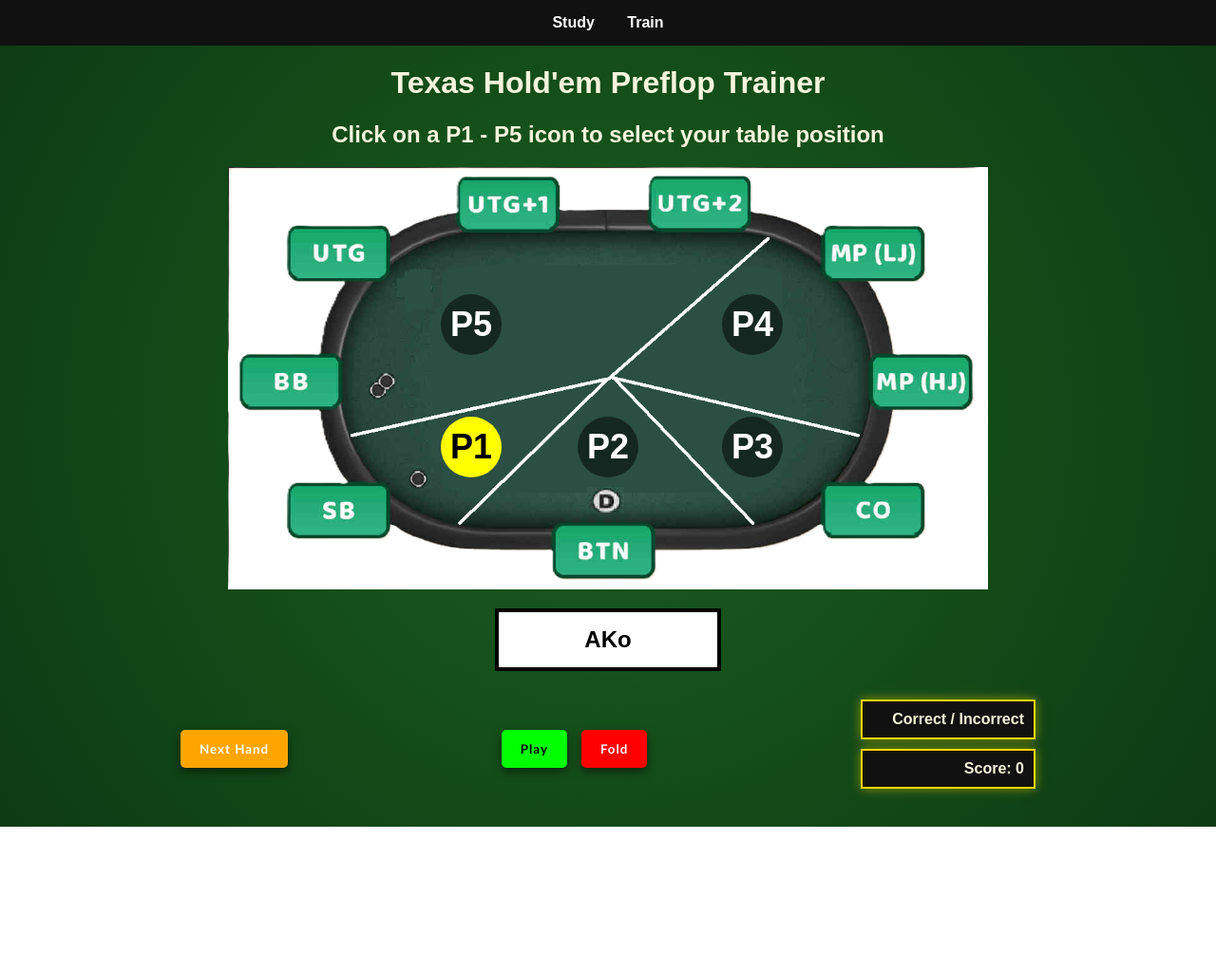
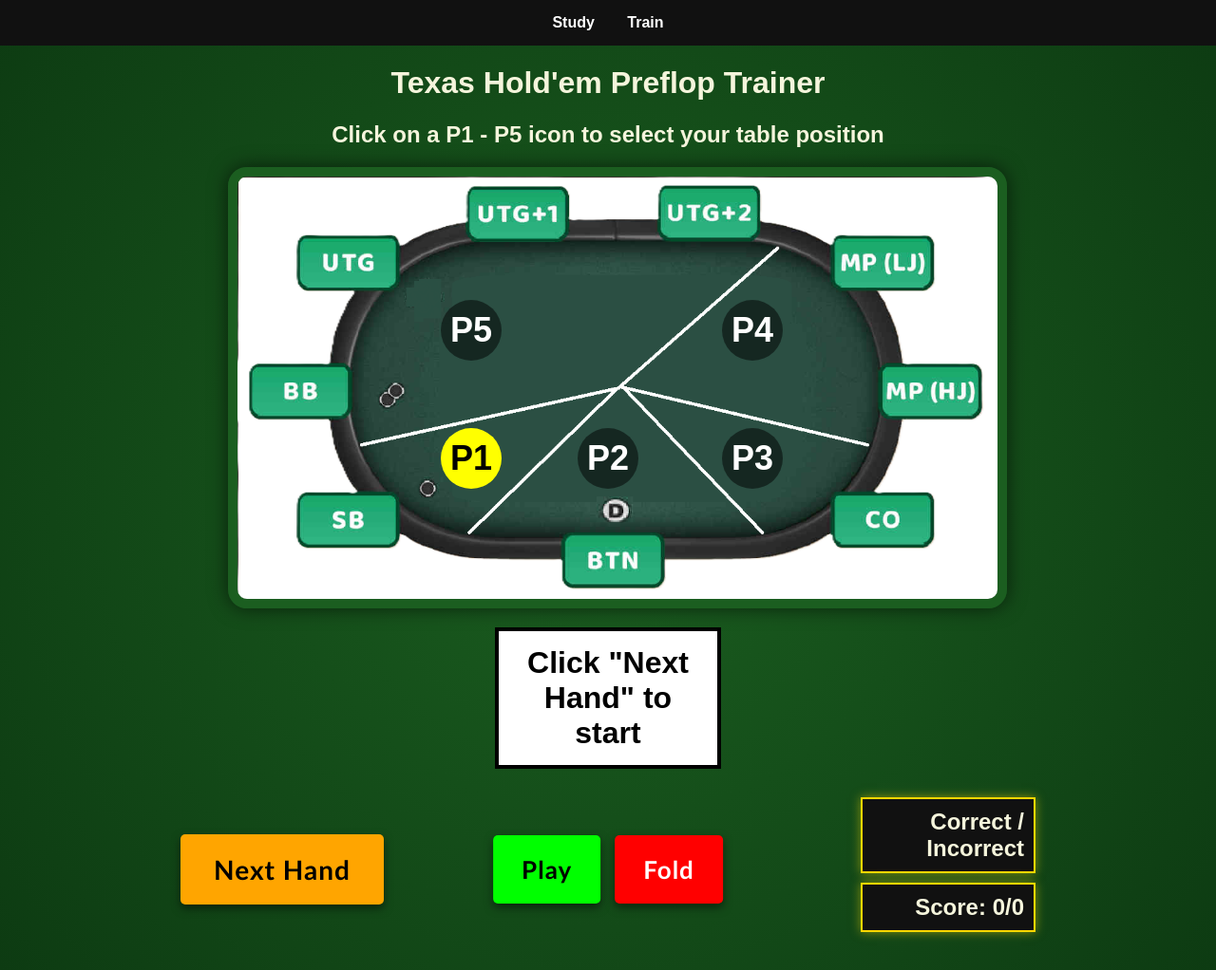
Before and after one commit to ruairimckenna/Java-Script-Assignment, a plain HTML site: page train.html in a window 1280 px wide. Shown: the whole page at 95% size. Before the commit the page ends 871 px from the top, so only its background shows below. Drawn offline with Linux system fonts and the light colour scheme.

Commit message:
Trying to fix font sizes and centering
Fiddling around with font sizes mostly to figure out what works good with each screen

```diff
--- a/style.css
+++ b/style.css
@@ -56,12 +56,13 @@ nav a:hover {
 /* Card combination display box */
 #card-display {
     width: 200px;
+    min-height: 50px;
     margin: 20px auto;
     padding: 15px;
     border: 4px solid black;
     background-color: white;
     color: black;
-    font-size: 1.5em;
+    font-size: min(4vw, 32px);
     font-weight: bold;
 }
 
@@ -78,6 +79,9 @@ nav a:hover {
     width: 100%;
     height: auto;
     display: block;
+    border: 10px solid #1b5e20;
+    border-radius: 20px;
+    box-shadow: 0 0 20px rgba(0,0,0,0.6);
 }
 
 /* Table sections */
@@ -105,20 +109,25 @@ nav a:hover {
 
 /* Controls container */
 #controls-container {
+    position: relative;
+    width: 90%;
+    max-width: 900px;
+    align-items: center;
     display: flex;
     justify-content: space-between;
-    align-items: center;
-    width: 90%;
-    max-width: 900px;
     margin: 30px auto;
-    flex-wrap: wrap; /* Wrap on smaller screens */
+}
+
+#left-btn {
+    flex: 0 0 auto;
 }
 
 /* Left button */
 #next-hand {
     background-color: orange;
-    color: white;
-    padding: 12px 20px;
+    color: black;
+    padding: 20px 35px;
+    font-size: min(3.6vw, 28px);
     border: none;
     border-radius: 5px;
     cursor: pointer;
@@ -126,14 +135,19 @@ nav a:hover {
 
 /* Center buttons */
 #play-fold {
+    position: absolute;
+    gap: 15px;
     display: flex;
-    gap: 15px;
+    left: 50%;
+    transform: translateX(-50%);
+    margin: 0 auto;
 }
 
 #play {
     background-color: #00ff00; /* bright green */
     color: black;
-    padding: 12px 20px;
+    padding: 20px 30px;
+    font-size: min(3.5vw, 26px);
     border: none;
     border-radius: 5px;
     cursor: pointer;
@@ -142,7 +156,8 @@ nav a:hover {
 #fold {
     background-color: #ff0000; /* bright red */
     color: white;
-    padding: 12px 20px;
+    padding: 20px 30px;
+    font-size: min(3.5vw, 26px);
     border: none;
     border-radius: 5px;
     cursor: pointer;
@@ -157,10 +172,12 @@ nav a:hover {
 #score-box {
     width: 160px;
     padding: 10px;
+    min-height: 24px;
     background: #111;
     border: 2px solid gold;
     color: #f5f5dc;
     font-weight: bold;
+    font-size: min(4vw, 24px);
     margin-bottom: 10px;
     box-shadow: 0 0 10px rgba(255,215,0,0.5);
 }
--- a/train.html
+++ b/train.html
@@ -28,11 +28,13 @@
     </div>
 
      <!-- Card combination display -->
-    <div id="card-display">AKo</div>
+    <div id="card-display">Click "Next Hand" to start</div>
 
     <!-- Controls, feedback, and score -->
     <div id="controls-container">
+        <div id="left-btn">
         <button id="next-hand">Next Hand</button>
+        </div>
 
         <div id="play-fold">
             <button id="play">Play</button>
@@ -41,7 +43,7 @@
 
         <div id="answer-box">
             <div id="theanswer-box">Correct / Incorrect</div>
-            <div id="score-box">Score: 0</div>
+            <div id="score-box">Score: 0/0</div>
         </div>
     </div>
 
--- a/train.js
+++ b/train.js
@@ -138,18 +138,24 @@ const scoreDisplay = document.getElementById("score-box");
 let score = 0
 let totalHands = 0;
 let currentHand = "";
+let handActive = false;
 
 nextHandBtn.addEventListener("click", function() {
     const randomIndex = Math.floor(Math.random() * allHands.length);
     currentHand = allHands[randomIndex];
     cardDisplay.textContent = currentHand;
     console.log("Next Hand clicked: " + currentHand);
-    resultDisplay.textContent = "";
+    resultDisplay.textContent = "Your decision is...";
+
+    handActive = true;
 });
 
+// Check answer function //
+
 function checkAnswer(userChoice) {
-    if (!currentHand) return;
+    if (!handActive) return;
 
+    handActive = false;
     totalHands++;
 
     const shouldPlay = currentRange.includes(currentHand);
@@ -167,7 +173,6 @@ function checkAnswer(userChoice) {
 // Play and Fold buttons //
 
 playBtn.addEventListener("click", () => checkAnswer("play"))
-    console.log("Play clicked");
+
 
 foldBtn.addEventListener("click", () => checkAnswer("fold"))
-    console.log("Fold clicked");
```
